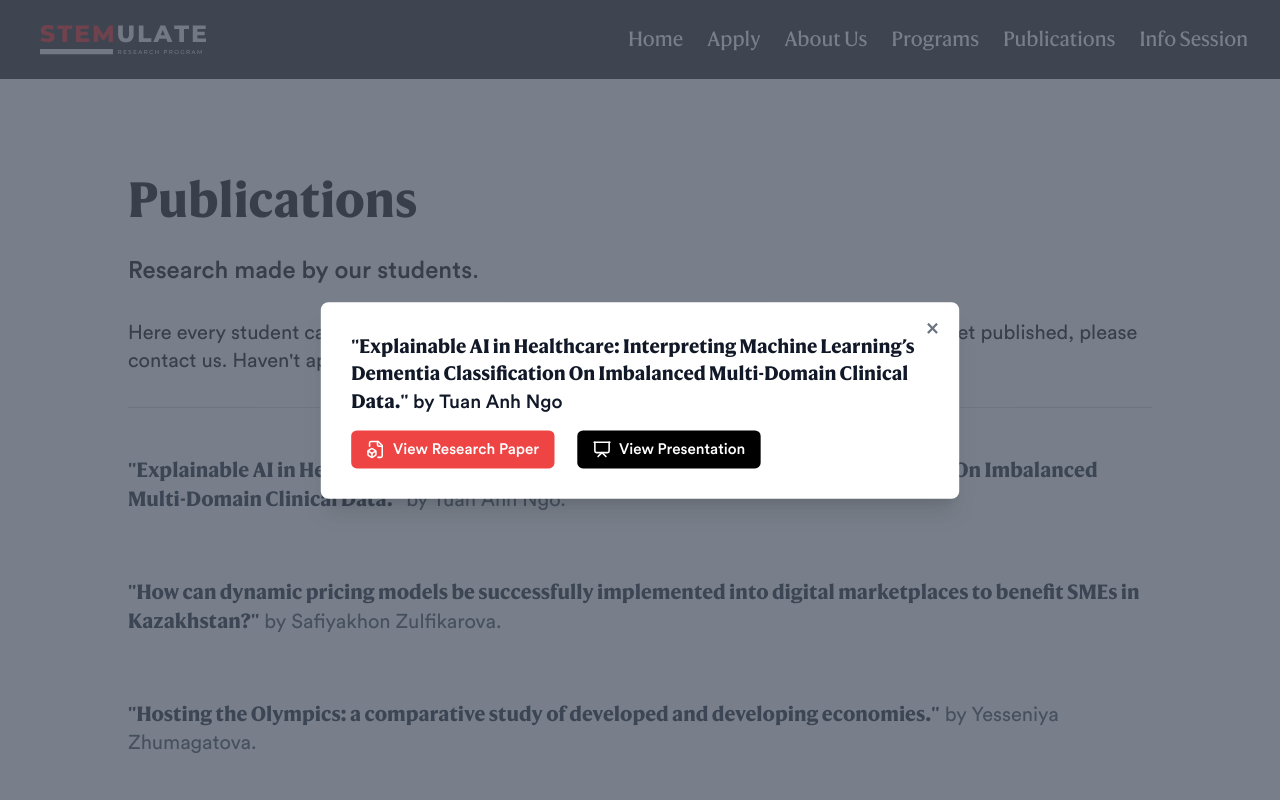
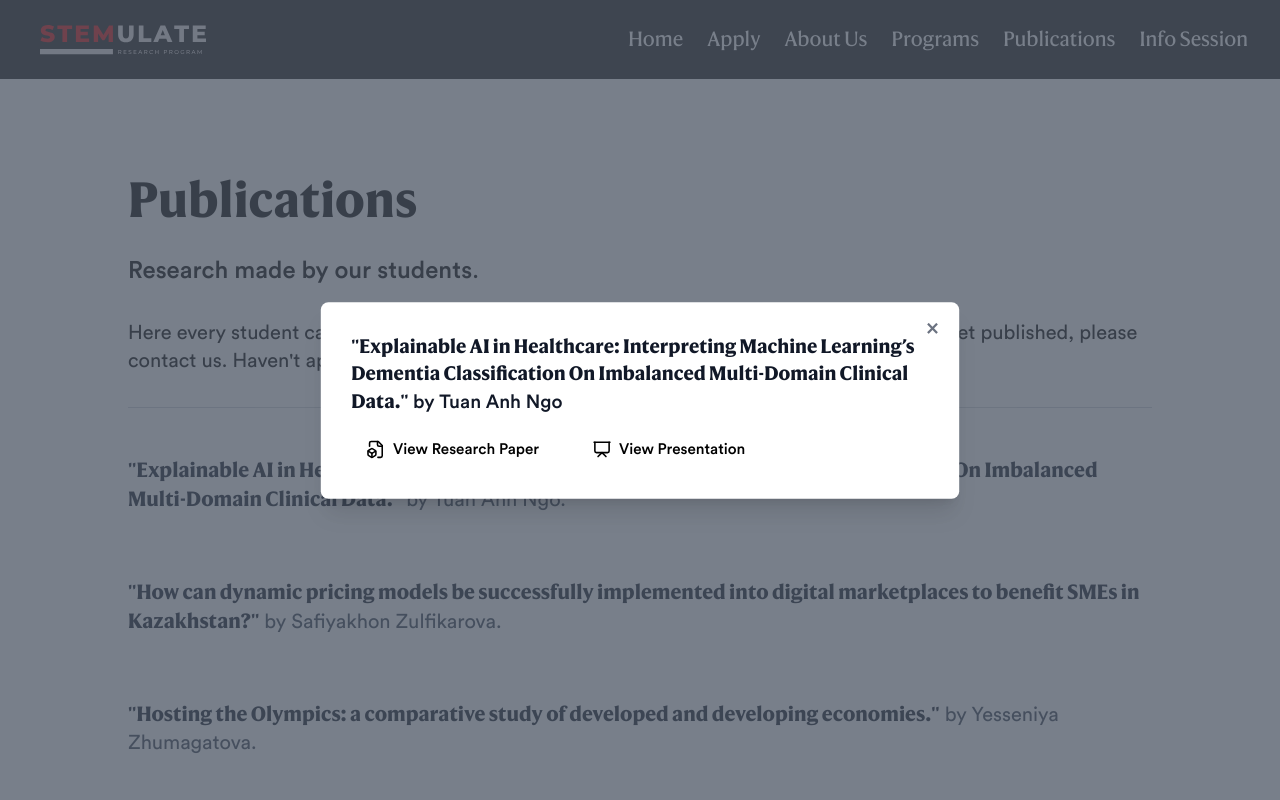
Before and after one commit to compendium-tech/stemulateprogram.com, a React (Vite) app: page /publications in a window 1280 px wide. Both pictures are taken after a click on the link 640 px from the left and 484 px from the top of the page. Shown: the top 800 px of the page. Built offline with nearby package versions, Linux system fonts and the light colour scheme; what javascript-time-ago would draw is missing.

Commit message:
Fix ugly buttons

```diff
--- a/src/pages/publications-page.tsx
+++ b/src/pages/publications-page.tsx
@@ -147,9 +147,9 @@ const PublicationsPageContent: FC = () => {
                   href={selectedPublication.pdfLink}
                   target="_blank"
                   rel="noopener noreferrer"
-                  className="bg-red-500 text-white hover:bg-red-700 font-semibold py-2 px-4 rounded-md
+                  className="hover:text-red-600 font-semibold py-2 px-4 rounded-md
                              transition-all duration-200 ease-in-out flex items-center justify-center gap-2
-                             focus:outline-none focus:ring-2 focus:ring-blue-500 focus:ring-opacity-50"
+                             focus:outline-none focus:ring-2 focus:ring-opacity-50"
                 >
                   <FileBoxIcon className="w-5 h-5" />
                   View Research Paper
@@ -160,9 +160,9 @@ const PublicationsPageContent: FC = () => {
                   href={selectedPublication.presentationLink}
                   target="_blank"
                   rel="noopener noreferrer"
-                  className="bg-black text-white hover:bg-gray-700 font-semibold py-2 px-4 rounded-md
+                  className="hover:text-red-600 font-semibold py-2 px-4 rounded-md
                              transition-all duration-200 ease-in-out flex items-center justify-center gap-2
-                             focus:outline-none focus:ring-2 focus:ring-green-500 focus:ring-opacity-50"
+                             focus:outline-none focus:ring-2 focus:ring-opacity-50"
                 >
                   <PresentationIcon className="w-5 h-5" />
                   View Presentation
```
Also changed, not shown: src/pages/admissions-dates-page.tsx (added).
